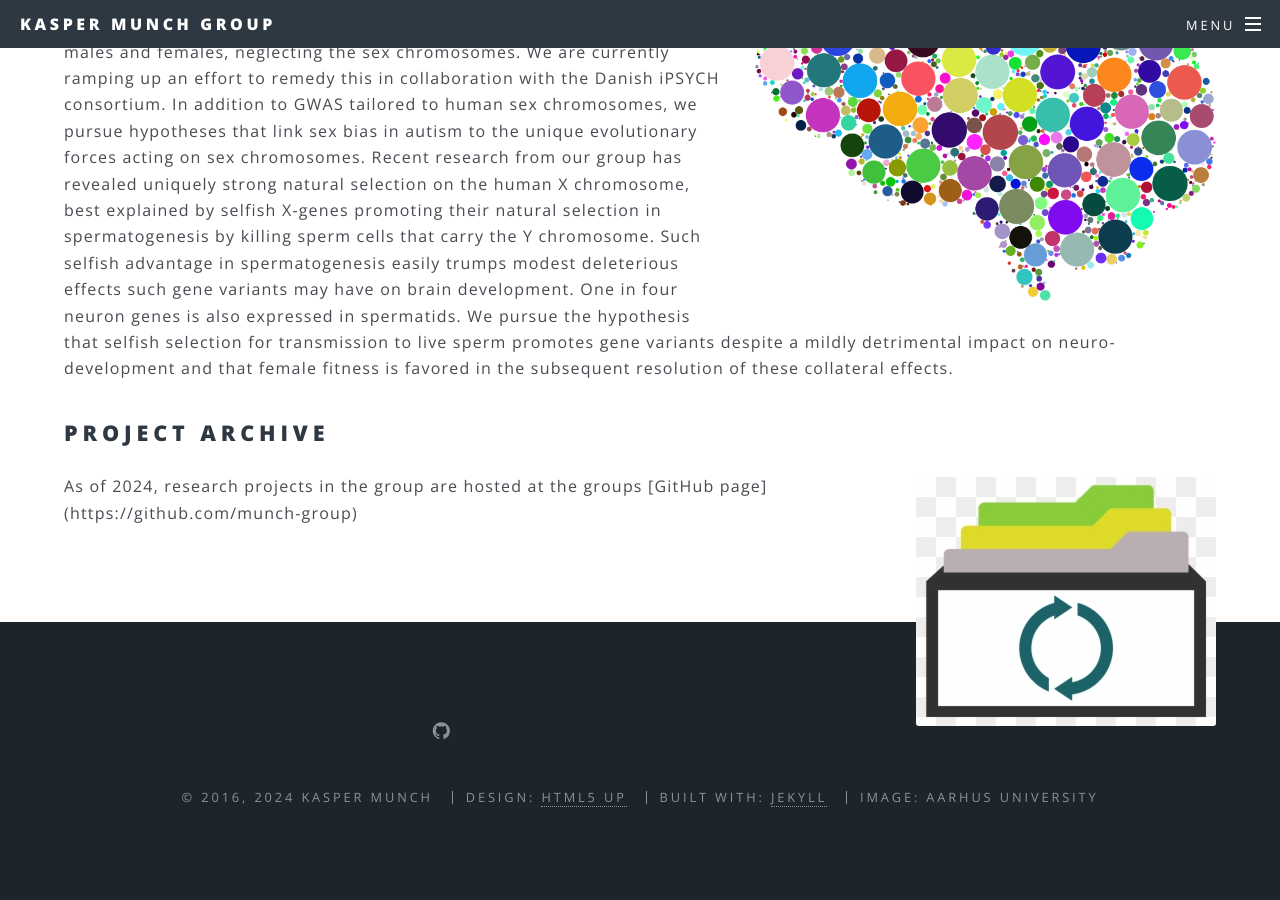
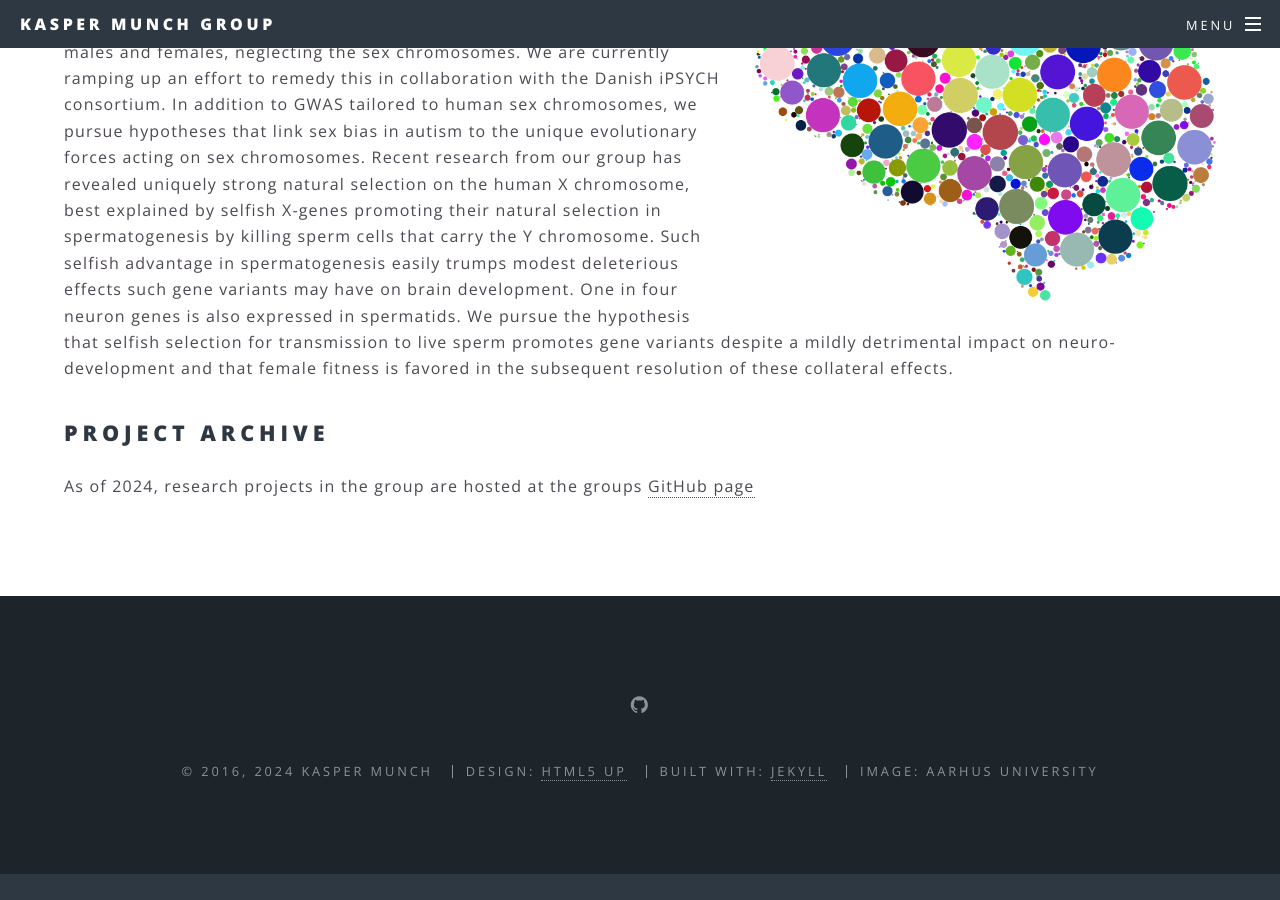
Before and after one commit to munch-group/munch-group.github.io, a Jekyll site: the page built from research.md, in a window 1280 px wide and 900 px high, scrolled down 2281 px. Built offline with Jekyll 4.4.1, drawn with Linux system fonts in a browser that asks for light colours; after the commit the page ends 3155 px from its top, so only the background shows below that.

Commit message:
Update research.md

```diff
--- a/research.md
+++ b/research.md
@@ -28,8 +28,8 @@ I propose a model where antagonizing selfish gene variants on the X and Y chromo
 
 ## Project archive
 
-<p><span class="image right"><img src="images/archive.png" /></span>As of 2024, research projects in the group are hosted at the groups [GitHub page](https://github.com/munch-group)
-</p>
+As of 2024, research projects in the group are hosted at the groups [GitHub page](https://github.com/munch-group)
+
 
 <!--
 
```
